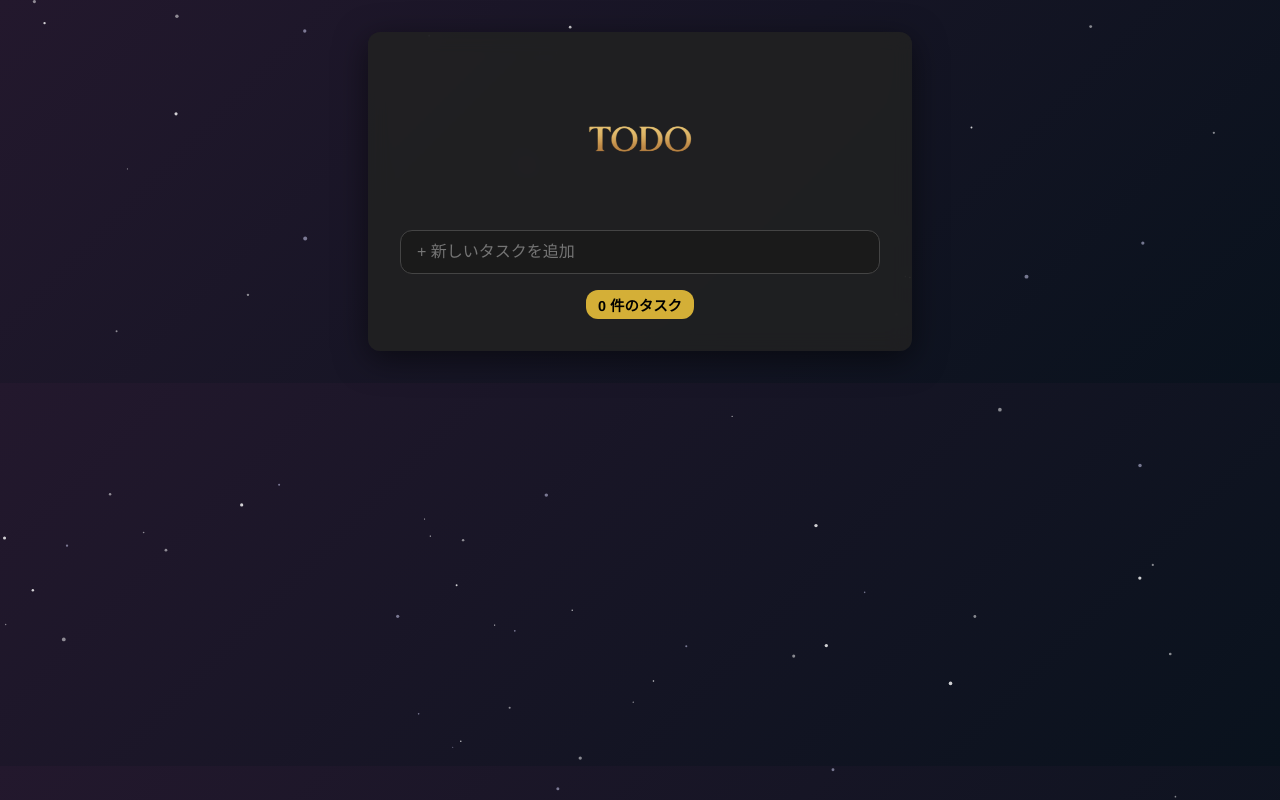
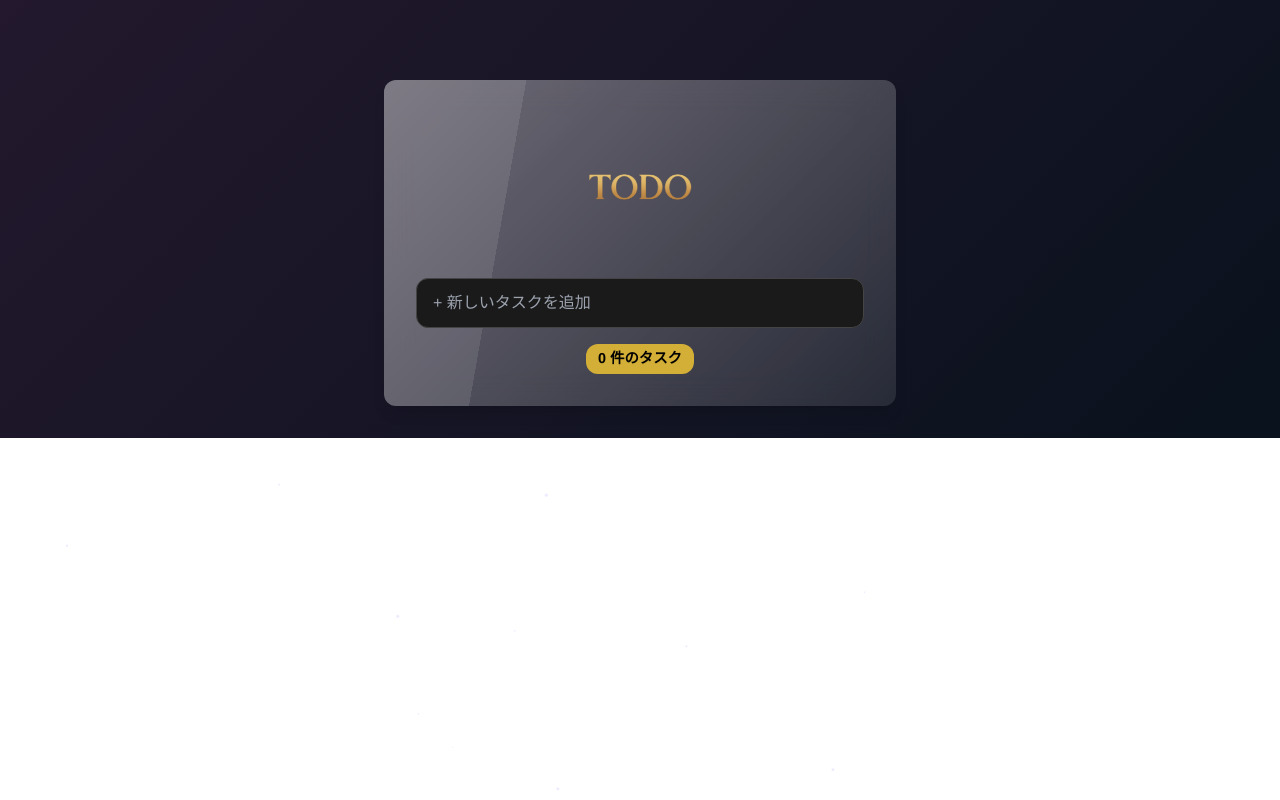
Before and after one commit to FumikiYOHENA/TODO, a Flask app: page / in a window 1280 px wide. Run offline with Flask 3, Linux system fonts and the light colour scheme; data that the repository does not hold is empty; some libraries are stand-ins or nearby versions.

Commit message:
Apply glassmorphism with daisyUI

```diff
--- a/static/style.css
+++ b/static/style.css
@@ -26,22 +26,14 @@ body {
   pointer-events: none;
 }
 
+
 .app-container {
   max-width: 480px;
   margin: auto;
   padding: 2rem;
-  background: var(--card-bg);
-  backdrop-filter: blur(10px);
-  border-radius: var(--radius);
-  box-shadow: var(--shadow);
 }
 
-.glass {
-  background: var(--card-bg);
-  backdrop-filter: blur(10px);
-  border-radius: var(--radius);
-  box-shadow: var(--shadow);
-}
+
 
 header {
   text-align: center;
--- a/templates/index.html
+++ b/templates/index.html
@@ -5,10 +5,12 @@
   <meta name="viewport" content="width=device-width, initial-scale=1.0" />
   <title>TODO App</title>
   <link rel="stylesheet" href="{{ url_for('static', filename='style.css') }}" />
+  <script src="https://cdn.tailwindcss.com"></script>
+  <link href="https://cdn.jsdelivr.net/npm/daisyui@3.7.6/dist/full.css" rel="stylesheet" type="text/css" />
 </head>
 <body>
   <canvas id="bg-canvas"></canvas>
-  <div class="app-container glass">
+  <div class="app-container glass bg-white/10 backdrop-blur-lg rounded-xl shadow-lg p-8 max-w-lg mx-auto mt-12">
     <header>
       <h1>
         <img class="logo" src="{{ url_for('static', filename='rogo.png') }}" alt="TODO Logo" />
```
